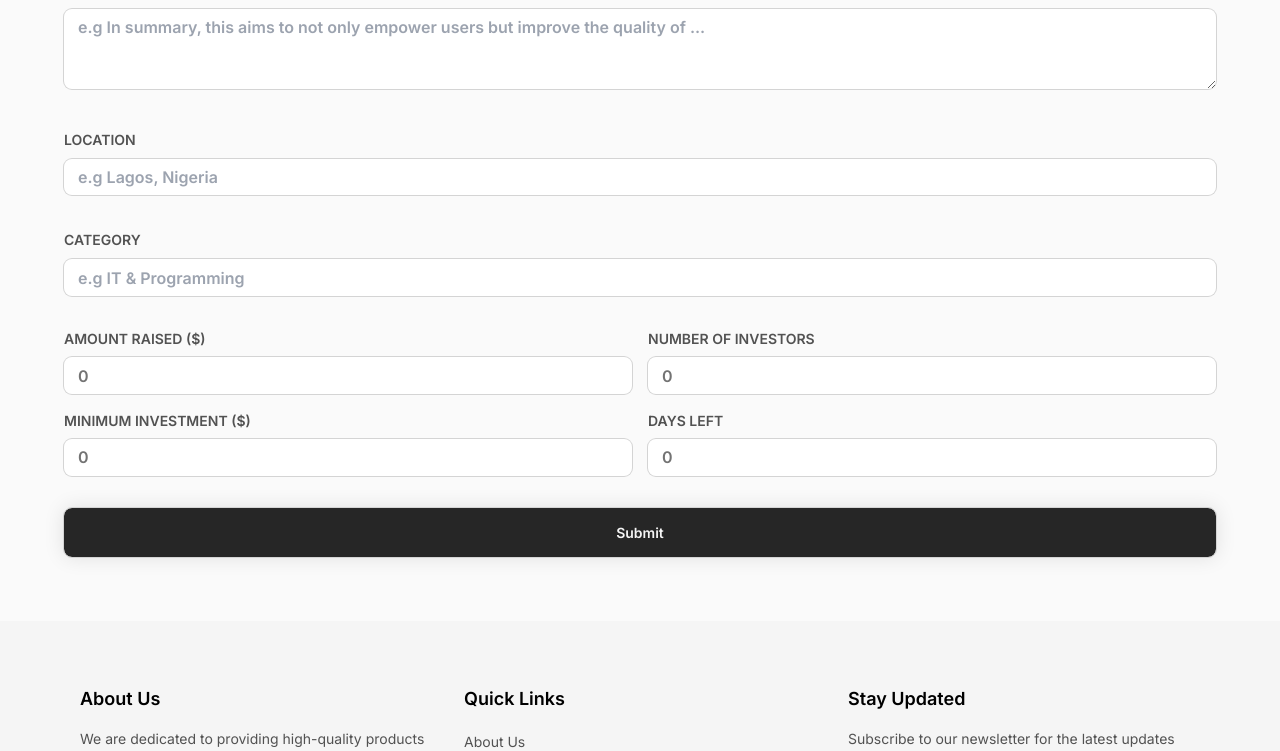
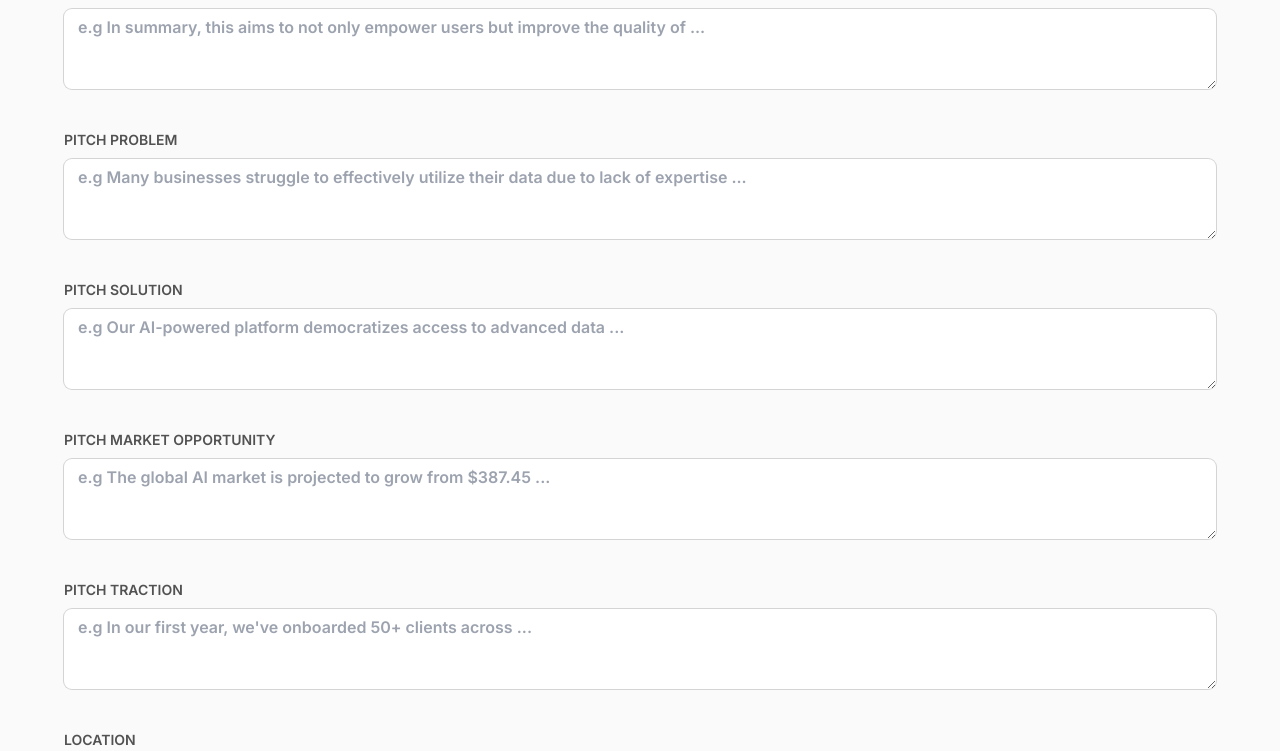
Before and after one commit to chochodev/AfriSeed-hackathon-from-Icon, a React (Vite) app: page /business/add in a window 1280 px wide. Shown: the part 940-1691 px from the top of the page. Built offline with nearby package versions, Linux system fonts and the light colour scheme.

Commit message:
update: create business integration

```diff
--- a/src/pages/businessForm/index.tsx
+++ b/src/pages/businessForm/index.tsx
@@ -5,7 +5,6 @@ import Input from "$/components/input";
 import { RiImageAddLine } from "react-icons/ri";
 
 interface Business {
-  id: string
   name: string
   logo: string
   coverImage: string
@@ -14,9 +13,7 @@ interface Business {
     summary: string
     problem: string
     solution: string
-    marketOpportunity: string
-    competitive: string
-    businessModel: string
+    market_opportunity: string
     traction: string
   }
   location: string
@@ -28,7 +25,6 @@ interface Business {
 }
 
 const initialBusiness: Business = {
-  id: '1',
   name: '',
   logo: '',
   coverImage: '',
@@ -37,9 +33,7 @@ const initialBusiness: Business = {
     summary: '',
     problem: '',
     solution: '',
-    marketOpportunity: '',
-    competitive: '',
-    businessModel: '',
+    market_opportunity: '',
     traction: '',
   },
   location: '',
@@ -169,6 +163,7 @@ export default function BusinessForm() {
             />
           </div>
 
+          {/* :::::::::::::::: SUMMARY INFORMATION */}
           <div className="space-y-2">
             <label className='text-[0.875rem] font-[600] text-neutral-600 uppercase' htmlFor="summary">Pitch Summary</label>
             <Input
@@ -184,6 +179,63 @@ export default function BusinessForm() {
           </div>
 
           <div className="space-y-2">
+            <label className='text-[0.875rem] font-[600] text-neutral-600 uppercase' htmlFor="problem">Pitch Problem</label>
+            <Input
+              id="problem"
+              name="problem"
+              type='textarea'
+              value={business.pitch.problem}
+              onChange={handlePitchChange}
+              placeholder='e.g Many businesses struggle to effectively utilize their data due to lack of expertise ...'
+              className='min-h-[5rem]'
+              required
+            />
+          </div>
+
+          <div className="space-y-2">
+            <label className='text-[0.875rem] font-[600] text-neutral-600 uppercase' htmlFor="solution">Pitch Solution</label>
+            <Input
+              id="solution"
+              name="solution"
+              type='textarea'
+              value={business.pitch.solution}
+              onChange={handlePitchChange}
+              placeholder='e.g Our AI-powered platform democratizes access to advanced data ...'
+              className='min-h-[5rem]'
+              required
+            />
+          </div>
+
+          <div className="space-y-2">
+            <label className='text-[0.875rem] font-[600] text-neutral-600 uppercase' htmlFor="marketOpportunity">Pitch Market Opportunity</label>
+            <Input
+              id="marketOpportunity"
+              name="marketOpportunity"
+              type='textarea'
+              value={business.pitch.market_opportunity}
+              onChange={handlePitchChange}
+              placeholder='e.g The global AI market is projected to grow from $387.45 ...'
+              className='min-h-[5rem]'
+              required
+            />
+          </div>
+
+          <div className="space-y-2">
+            <label className='text-[0.875rem] font-[600] text-neutral-600 uppercase' htmlFor="traction">Pitch Traction</label>
+            <Input
+              id="traction"
+              name="traction"
+              type='textarea'
+              value={business.pitch.traction}
+              onChange={handlePitchChange}
+              placeholder='e.g In our first year, we&apos;ve onboarded 50+ clients across ...'
+              className='min-h-[5rem]'
+              required
+            />
+          </div>
+
+          {/* ::::::::::::::::::: LOCATION */}
+          <div className="space-y-2">
             <label className='text-[0.875rem] font-[600] text-neutral-600 uppercase' htmlFor="location">Location</label>
             <Input
               id="location"
@@ -195,6 +247,7 @@ export default function BusinessForm() {
             />
           </div>
 
+          {/* ::::::::::::::::::: CATEGORY */}
           <div className="space-y-2">
             <label className='text-[0.875rem] font-[600] text-neutral-600 uppercase' htmlFor="category">Category</label>
             <Input
@@ -207,6 +260,7 @@ export default function BusinessForm() {
             />
           </div>
 
+          {/* ::::::::::::::::::: MONEY */}
           <div className="grid grid-cols-1 smd:grid-cols-2 gap-4">
             <div className="flex flex-col space-y-2">
               <label className='text-[0.875rem] font-[600] text-neutral-600 uppercase' htmlFor="amountRaised">Amount Raised ($)</label>
@@ -257,6 +311,7 @@ export default function BusinessForm() {
             </div>
           </div>
 
+          {/* ::::::::::::::::::::: SUBMIT BUTTON */}
           <button
             type="submit"
             className="w-full bg-neutral-800 text-neutral-100 font-[600] text-[0.875rem] px-[2rem] py-[0.875rem] rounded-[8px] outline outline-1 outline-neutral-300 hover:bg-neutral-100 hover:text-neutral-800 active:bg-neutral-200 shadow-[0_0_20px_1px_rgba(0,0,0,0.1)] ease-250"
--- a/src/pages/viewBusiness/index.tsx
+++ b/src/pages/viewBusiness/index.tsx
@@ -10,7 +10,6 @@ import MainLayout from '$/layout';
 import Modal from './components/modal';
 
 interface Business {
-  id: string
   name: string
   logo: string
   coverImage: string
@@ -19,8 +18,7 @@ interface Business {
     summary: string
     problem: string
     solution: string
-    marketOpportunity: string
-    businessModel: string
+    market_opportunity: string
     traction: string
   }
   location: string
@@ -33,7 +31,6 @@ interface Business {
 }
 
 const business: Business = {
-  id: '1',
   name: 'TechInnovate',
   logo: '/images/hero3.jpg',
   coverImage: '/images/hero1.jpg',
@@ -42,8 +39,7 @@ const business: Business = {
     summary: 'TechInnovate is revolutionizing the way businesses interact with data, providing scalable and efficient AI and machine learning solutions for companies of all sizes.',
     problem: 'Many businesses struggle to effectively utilize their data due to lack of expertise and resources in AI and machine learning.',
     solution: 'Our AI-powered platform democratizes access to advanced data analytics, making it easy for businesses of all sizes to gain valuable insights and automate decision-making processes.',
-    marketOpportunity: 'The global AI market is projected to grow from $387.45 billion in 2022 to $1,394.30 billion in 2029, at a CAGR of 20.1%.',
-    businessModel: 'We operate on a SaaS model with tiered pricing based on data volume and complexity of AI models. We also offer consulting services for enterprise clients.',
+    market_opportunity: 'The global AI market is projected to grow from $387.45 billion in 2022 to $1,394.30 billion in 2029, at a CAGR of 20.1%.',
     traction: "In our first year, we've onboarded 50+ clients across various industries, achieving a 95% retention rate and $2M in ARR."
   },
   location: 'Nairobi, Kenya',
@@ -124,6 +120,12 @@ export default function BusinessPage() {
                 </div>
                 <Accordion type="single" collapsible className="w-full">
                   <AccordionItem value="problem">
+                    <AccordionTrigger>Summary</AccordionTrigger>
+                    <AccordionContent>
+                      {business.pitch.summary}
+                    </AccordionContent>
+                  </AccordionItem>
+                  <AccordionItem value="problem">
                     <AccordionTrigger>Problem</AccordionTrigger>
                     <AccordionContent>
                       {business.pitch.problem}
@@ -135,16 +137,10 @@ export default function BusinessPage() {
                       {business.pitch.solution}
                     </AccordionContent>
                   </AccordionItem>
-                  <AccordionItem value="marketOpportunity">
+                  <AccordionItem value="market_opportunity">
                     <AccordionTrigger>Market Opportunity</AccordionTrigger>
                     <AccordionContent>
-                      {business.pitch.marketOpportunity}
-                    </AccordionContent>
-                  </AccordionItem>
-                  <AccordionItem value="businessModel">
-                    <AccordionTrigger>Business Model</AccordionTrigger>
-                    <AccordionContent>
-                      {business.pitch.businessModel}
+                      {business.pitch.market_opportunity}
                     </AccordionContent>
                   </AccordionItem>
                   <AccordionItem value="traction">
```
